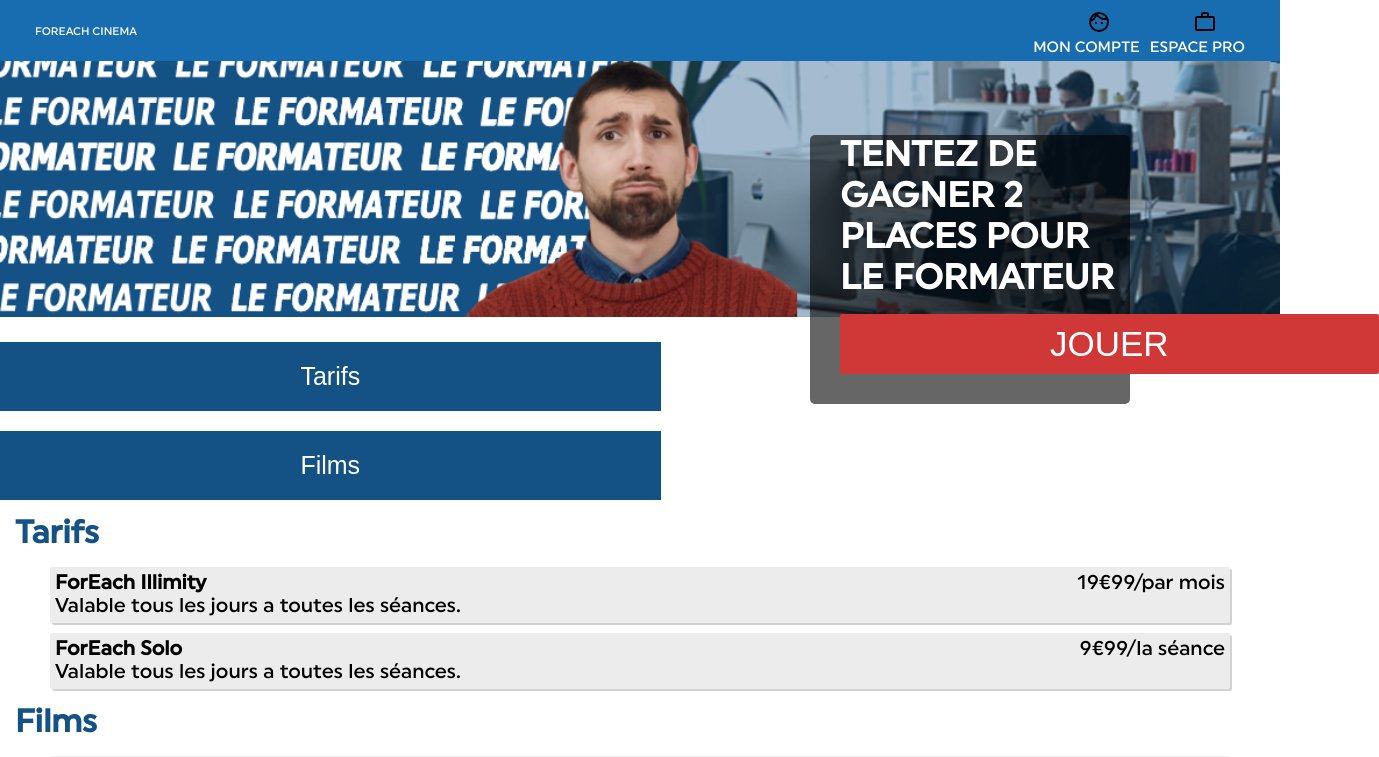
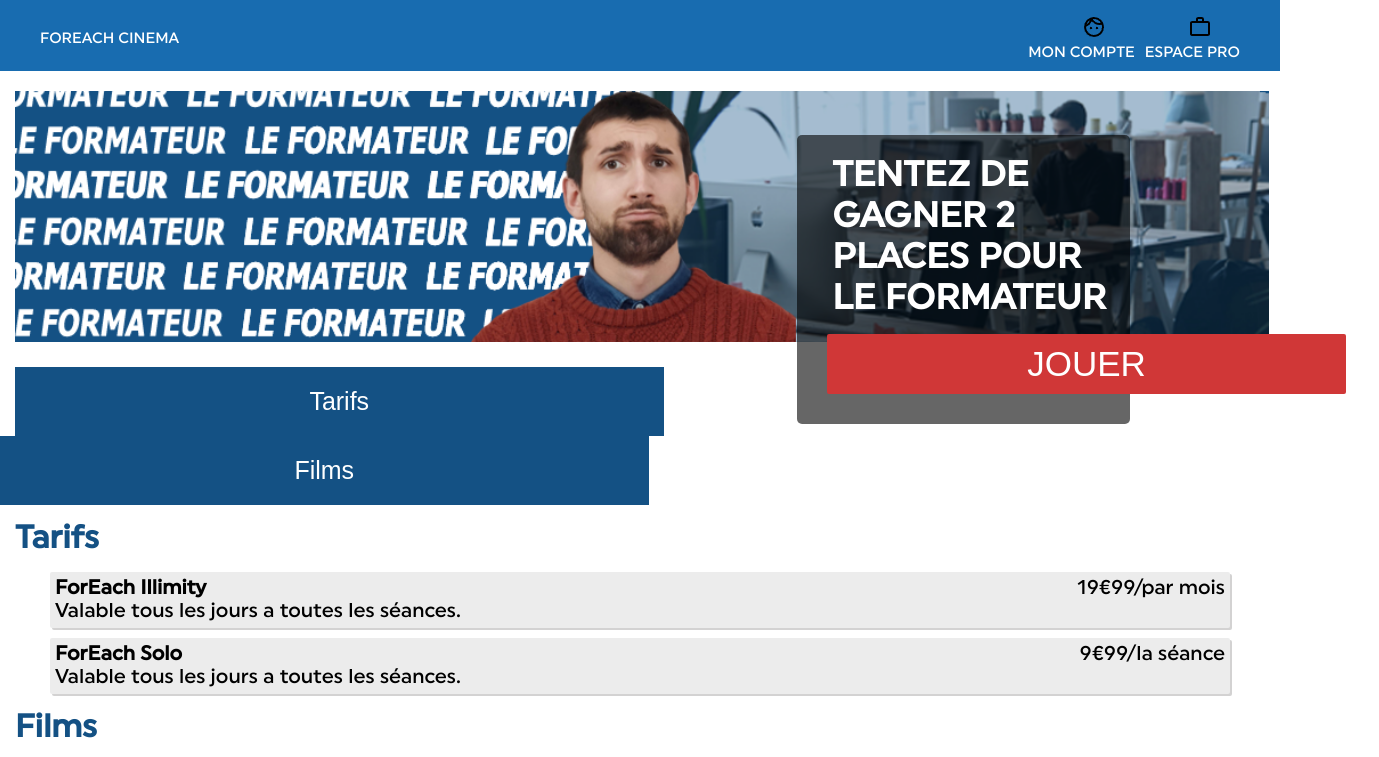
Before and after one commit to RyanDaltrey/exercice_fin_de_module, a plain HTML site: page index.html in a window 1280 px wide. Shown: the top 757 px of the page, 1379 px wide, since content can reach past the window. Drawn offline with Linux system fonts and the light colour scheme.

Commit message:
Structure des margins et padding

```diff
--- a/index.css
+++ b/index.css
@@ -15,7 +15,7 @@
 
 header {
     background-color: rgb(24, 108, 176);
-    padding: 5px;
+    padding: 10px;
     color: white;
 }
 
@@ -24,7 +24,7 @@
     margin-left: 15px;
     margin-top: 5px;
     padding:15px;
-    font-size: 11px;
+    font-size: 15px;
 
 }
 
@@ -48,23 +48,13 @@
     margin-right: 10px;
 }
 
-/* @media screen and (max-width:480px){
-
-    #espacepro{
-        display: none;
-    }
-
-    #titre_header{
-        font-size: 15px;
-    }
-
-} */
 #image_navbar_{
     margin: 5px 15px;
 }
 
 .image_leformateur_navbar{
-    width: 100%;
+    width: 98%;
+    margin: 20px 15px;
     position: relative;
 }
 
@@ -74,7 +64,7 @@
     font-size: 35px;
     position: absolute;
     text-align: start;
-    width: 25%;
+    width: 26%;
     top: 135px;
     right: 150px;
     background-color: rgba(0, 0, 0, 0.6);
@@ -85,11 +75,12 @@
 
 #texte_sur_image_navbar{
     margin-bottom: 15px;
+    padding: 20px 5px 0px 5px;
 }
 
 #boutton_jouer {
     font-size: 35px;
-    padding: 10px 210px;
+    padding: 10px 200px;
     background-color: rgb(208, 55, 55);
     color: white;
     border: none;
@@ -97,9 +88,8 @@
 }
 
 #boutton_tarif , #boutton_film {
-    margin-top: 20px;
     max-width: 100%;
-    padding: 20px 23.47%;
+    padding: 20px 23%;
     font-size: 25px;
     background-color: rgb(20, 81, 132);
     color: white;
@@ -107,30 +97,11 @@
 }
 
 #boutton_tarif {
-    margin-right: 10px;
+    margin-right: 15px;
+    margin-left: 15px;
 }
 
-@media screen and (max-width:480px){
 
-    #image_navbar {
-        display: none;
-    }
-
-    #content_sur_image_navbar{
-        display: none;
-    }
-
-    #boutton_tarif , #boutton_film {
-        margin-top: 20px;
-        max-width: 70%;
-        padding: 10px 90px 10px 90px;
-        font-size: 15px;
-        background-color: rgb(20, 81, 132);
-        color: white;
-        border: none;
-    }
-
-}
 #titre_tarifs , #titre_films {
     margin: 15px;
     color: rgb(20, 81, 132);
@@ -196,6 +167,7 @@
 #infos_le_formateur {
     display: flex;
     align-items: first baseline;
+    margin-top: 20px;
 }
 
 #block_film_le_formateur{
@@ -223,6 +195,7 @@
     padding: 0px 10px;
     font-size: 30px;
 }
+
 
 .date_de_sortie{
     font-weight: bold;
@@ -298,10 +271,42 @@
     display: flex;
     background-color: rgb(196, 196, 196);
     margin: 5px;
-}#texte_footer{
+}
+
+#texte_footer{
     display: flex;
     justify-content: center;
     background-color: rgb(24, 108, 176) ;
-    padding: 10px;
+    margin-top: 25px;
+    padding: 15px;
     color: white;
 }
+
+@media screen and (max-width:480px){
+
+    #espacepro{
+        display: none;
+    }
+
+    #titre_header{
+        font-size: 15px;
+    }
+
+    #image_navbar {
+        display: none;
+    }
+
+    #content_sur_image_navbar{
+        display: none;
+    }
+
+    #boutton_tarif , #boutton_film {
+        margin-top: 20px;
+        max-width: 70%;
+        padding: 10px 90px 10px 90px;
+        font-size: 15px;
+        background-color: rgb(20, 81, 132);
+        color: white;
+        border: none;
+    }
+}
```
